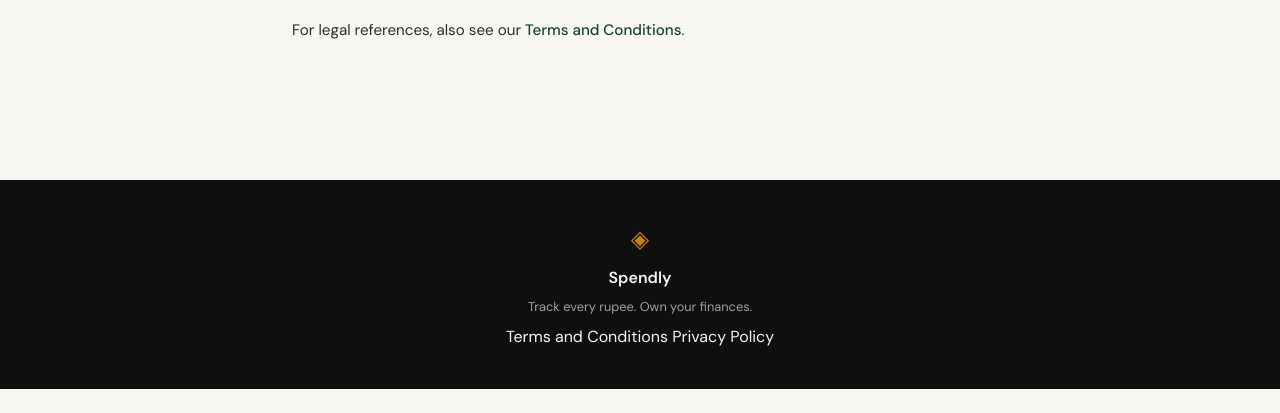
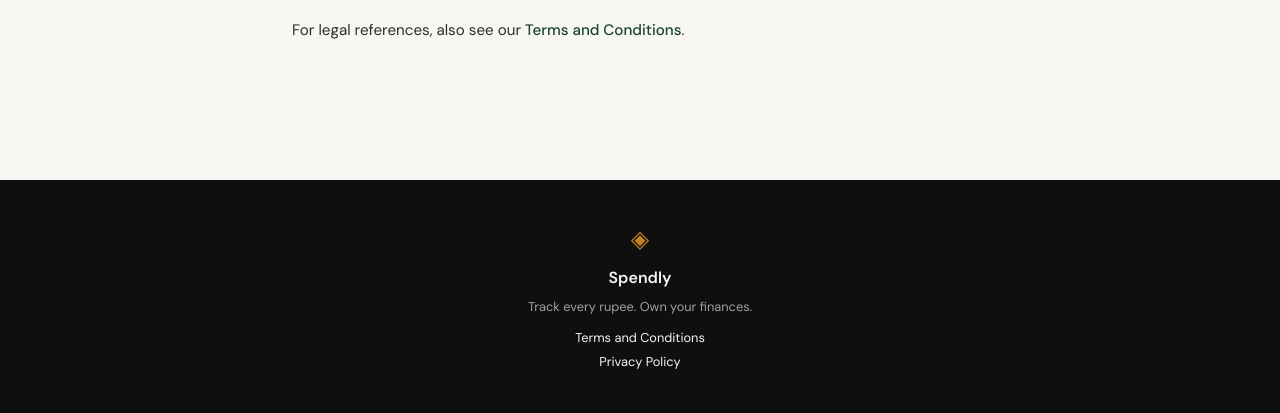
Before and after one commit to sushant1827/Spendly, a Flask app: page /privacy in a window 1280 px wide. Shown: the part 1508-1921 px from the top of the page. Before the commit the page ends 1897 px from the top, so only its background shows below. Run offline with Flask 3, Linux system fonts and the light colour scheme.

Commit message:
Privacy Policy text alignment
Co-Authored-By: Claude Sonnet 4.6 <noreply@anthropic.com>

```diff
--- a/static/css/style.css
+++ b/static/css/style.css
@@ -568,6 +568,15 @@ a { color: inherit; text-decoration: none; }
     color: var(--ink-faint);
 }
 
+.footer-links {
+    display: flex;
+    flex-direction: column;
+    align-items: center;
+    gap: 0.25rem;
+    margin-top: 0.25rem;
+    font-size: 0.8rem;
+}
+
 /* ------------------------------------------------------------------ */
 /* Video modal                                                         */
 /* ------------------------------------------------------------------ */
```
